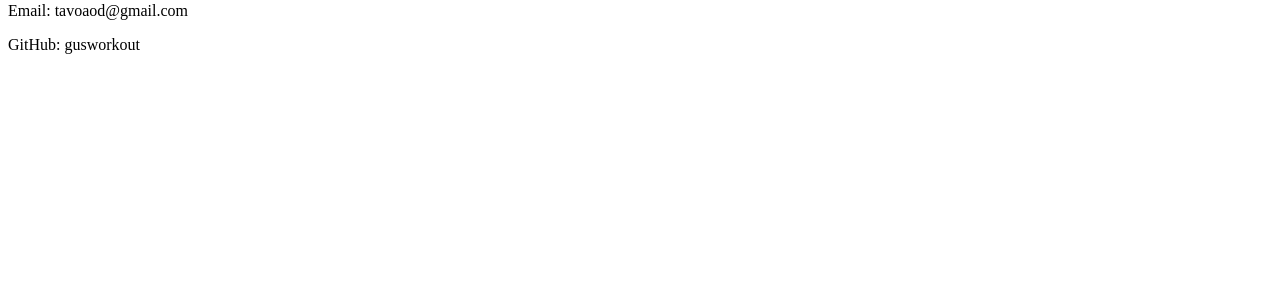
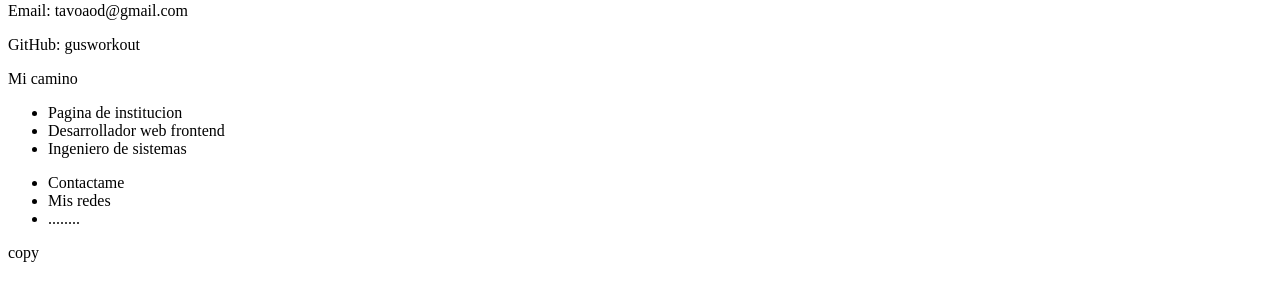
Before and after one commit to gusworkout/TecnicoPweb, a React (Vite) app in the folder Portafolio/Web/frontPage/: page / in a window 1280 px wide. Shown: the part 307-608 px from the top of the page. Built offline with nearby package versions, Linux system fonts and the light colour scheme.

Commit message:
first changes

```diff
--- a/Portafolio/Web/frontPage/src/App.jsx
+++ b/Portafolio/Web/frontPage/src/App.jsx
@@ -33,7 +33,22 @@ function App() {
         </p>
         <MyInfo/>
       </div>
-
+      <div className="experience">
+        <p>Mi camino</p>
+        <ul>
+          <li>Pagina de institucion</li>
+          <li>Desarrollador web frontend</li>
+          <li>Ingeniero de sistemas</li>
+        </ul>
+      </div>
+      <div className="endPart">
+        <ul>
+          <li>Contactame</li>
+          <li>Mis redes</li>
+          <li>........</li>
+        </ul>
+        <p>copy</p>
+      </div>
     </div>
   )
 }
```
